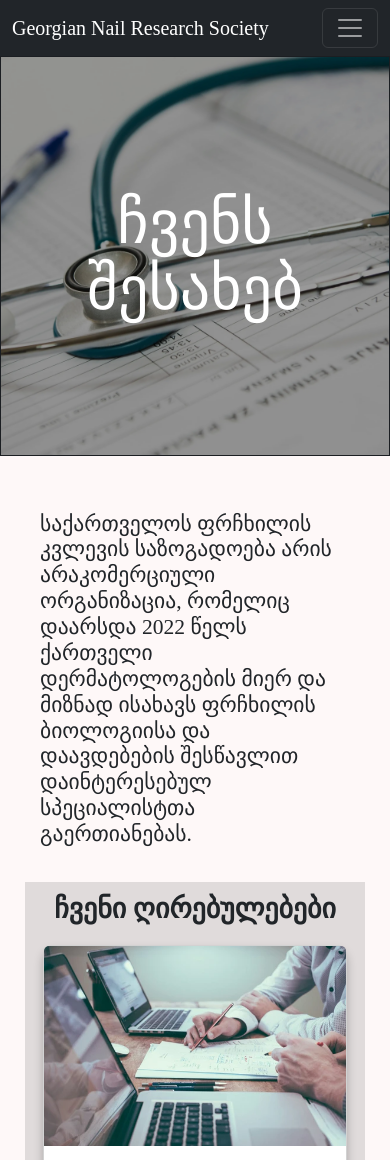
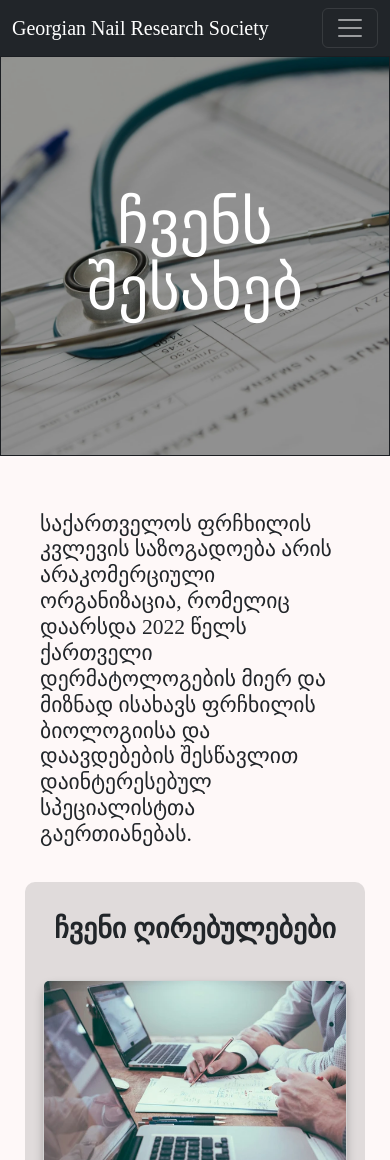
Before and after one commit to Taso007/NailSociety, a React (Vite) app in the folder NailSociety/: page / in a window 390 px wide. Shown: the top 1160 px of the page. Built offline with nearby package versions, Linux system fonts and the light colour scheme; no server answers.

Commit message:
added some more fixes to about page

```diff
--- a/NailSociety/src/components/home/home.css
+++ b/NailSociety/src/components/home/home.css
@@ -31,6 +31,7 @@
   flex-direction: column;
   width: 100%;
   min-width: 340px;
+  border-radius: 10px;
 }
 .values-container h1 {
   padding-bottom: 2%;
@@ -76,4 +77,8 @@
   .values-container {
     padding: 0 16px 5%;
   }
+  .heading{
+    margin-top: 30px;
+    margin-bottom: 20px;
+  }
 }
```
